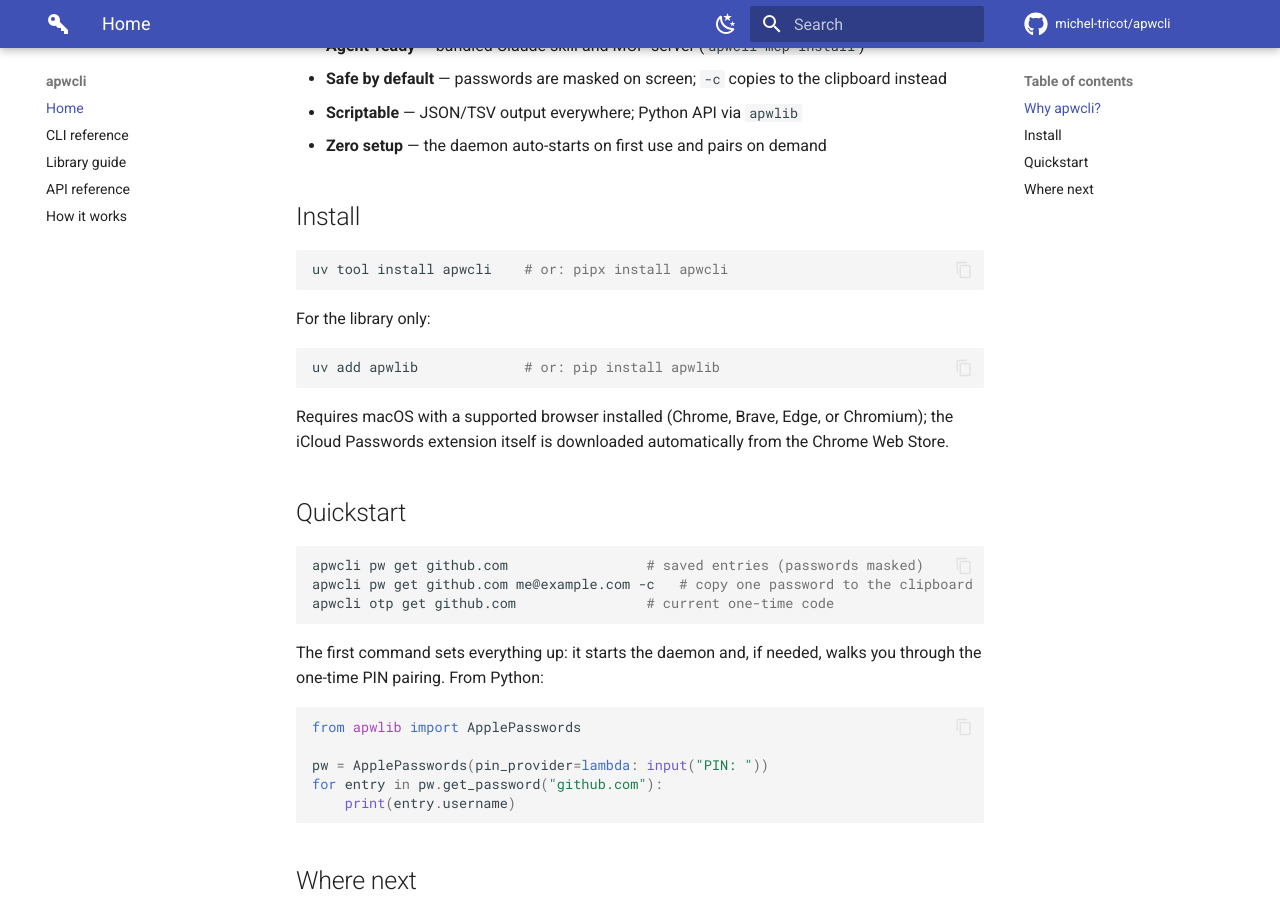
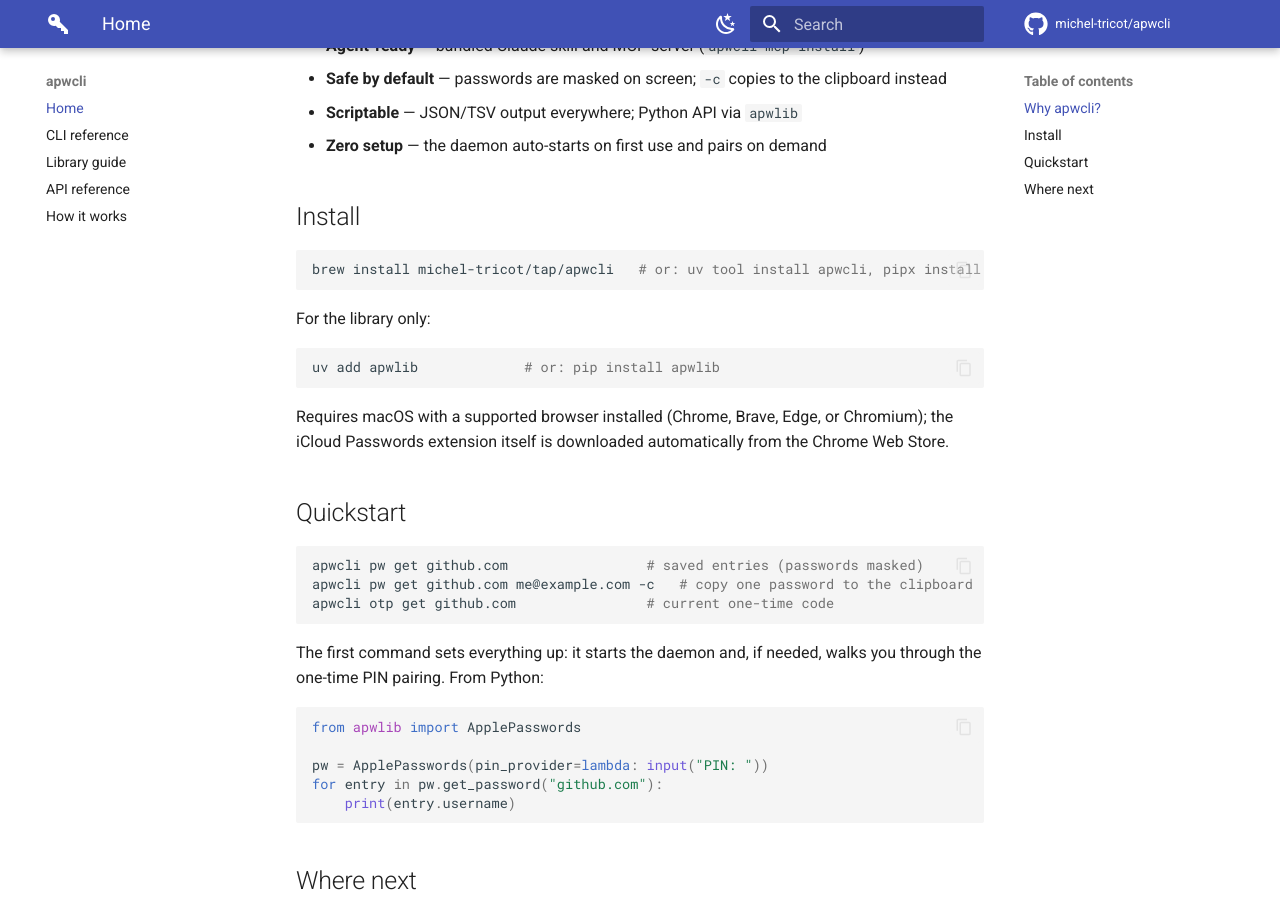
Before and after one commit to michel-tricot/apwcli, an MkDocs documentation site: the page built from docs/index.md, in a window 1280 px wide and 900 px high, scrolled down 558 px. Built offline with MkDocs 1.6.1 and Material for MkDocs 9.7.7, drawn with Linux system fonts in a browser that asks for light colours; comment, search, counter and statistics services are not loaded.

Commit message:
Homebrew tap: install via brew, auto-bump the formula on release
Formula/apwcli.rb now lives in michel-tricot/homebrew-tap (venv + pip from
the PyPI sdist, same pattern as bearcli). The release workflow bumps its
url/sha256 after publishing — requires the TAP_PUSH_TOKEN repo secret.
Install docs (README, docs home, the bundled skill) lead with brew.

Co-Authored-By: Claude Fable 5 <noreply@anthropic.com>

````diff
--- a/docs/index.md
+++ b/docs/index.md
@@ -26,7 +26,7 @@ the vault to your terminal, your scripts, and your agents.
 ## Install
 
 ```sh
-uv tool install apwcli    # or: pipx install apwcli
+brew install michel-tricot/tap/apwcli   # or: uv tool install apwcli, pipx install apwcli
 ```
 
 For the library only:
````
Also changed, not shown: AGENTS.md (+4 -2 lines), README.md (+1 -1 lines), src/apwcli/skills/apple-passwords/SKILL.md (+1 -1 lines), 1 other file.
